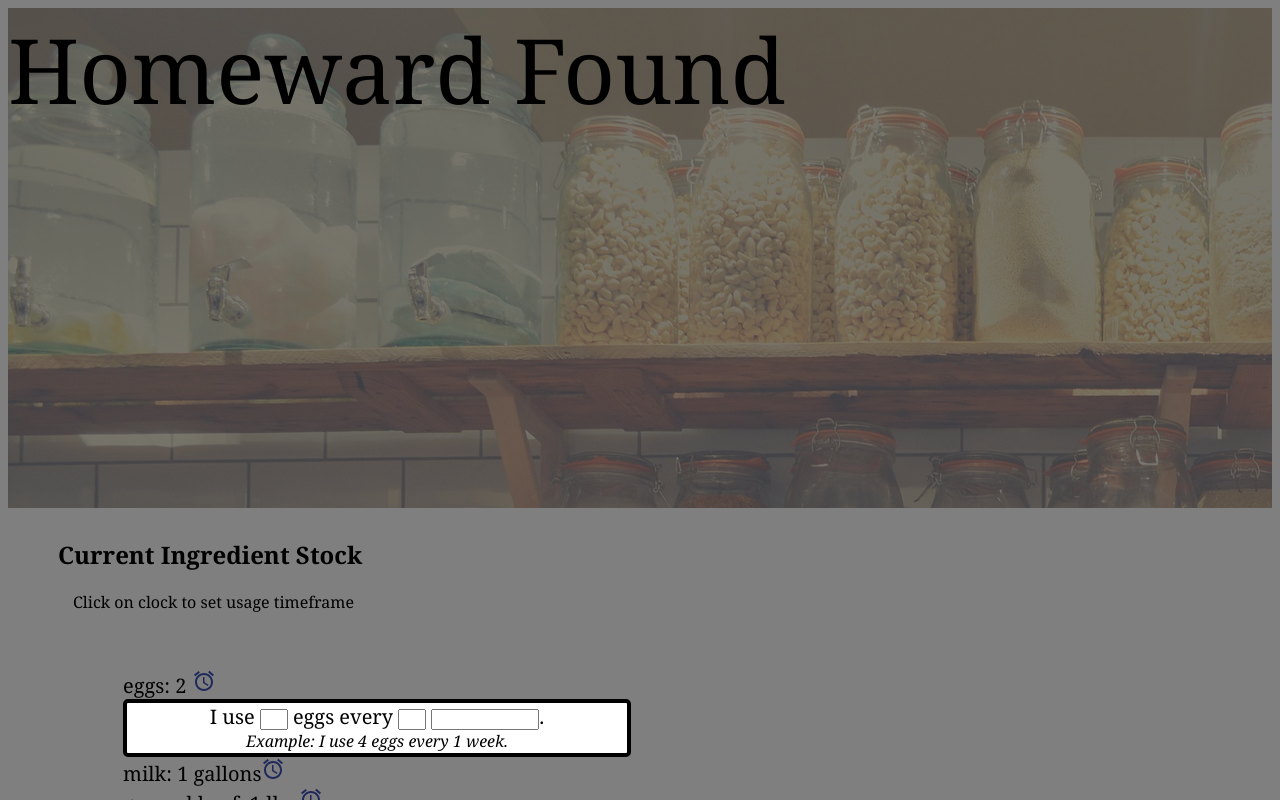
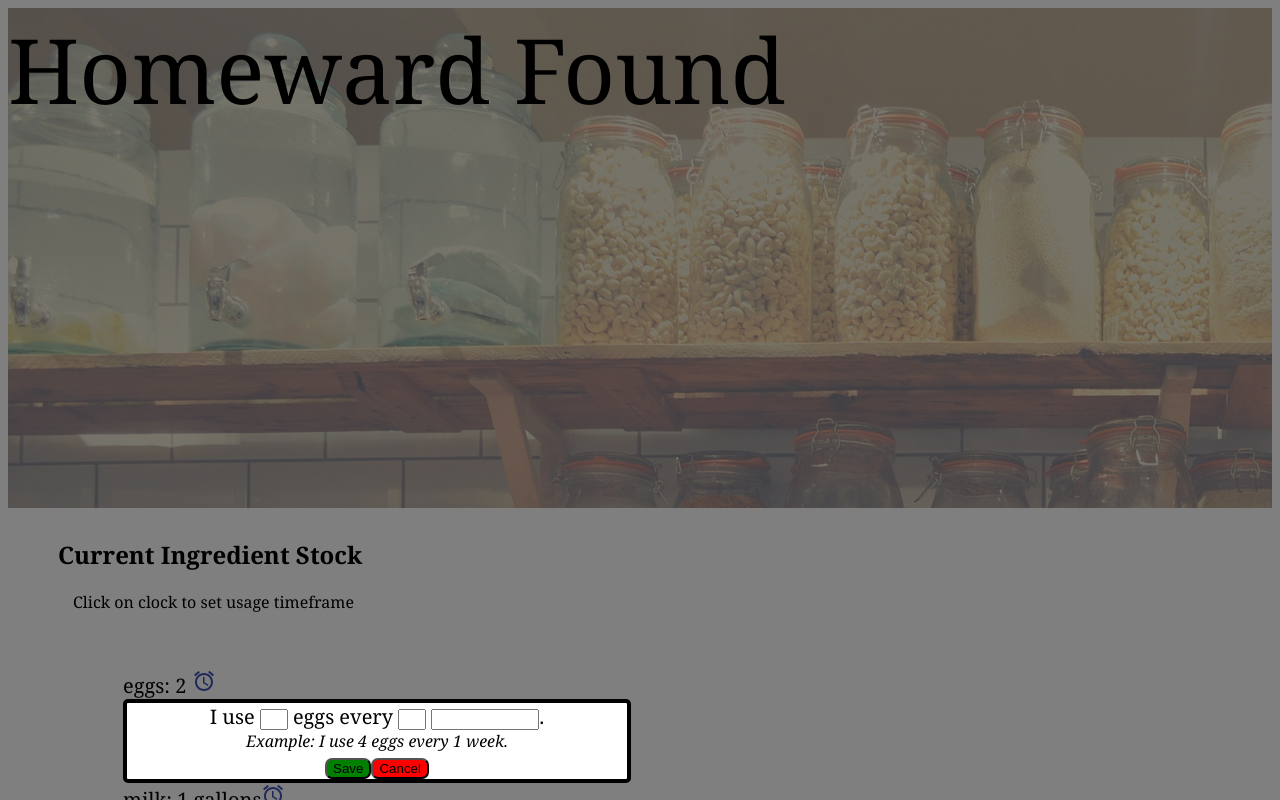
Before and after one commit to JRedmon1698/Homeward-Found, a React app: page / in a window 1280 px wide. Both pictures are taken after a click on the icon 203 px from the left and 680 px from the top of the page. Shown: the top 800 px of the page. Built offline with nearby package versions, Linux system fonts and the light colour scheme; no server answers; the HTML template or start-up script is replaced by a standard one.

Commit message:
working on ingredient use timeline logic

```diff
--- a/client/src/components/App.jsx
+++ b/client/src/components/App.jsx
@@ -55,6 +55,18 @@ function App() {
       .catch((err) => console.log(err));
   }
 
+  const updateIngredientTimeLine = (id, qual, amt) => {
+    const options = {
+      timeLine: {
+        qualifier: qual,
+        amount: amt
+      }
+    }
+    axios.patch(`/api/ingredients/${id}`, options)
+      .then((data) => console.log(data, ' saved'))
+      .catch((err) => console.log(err));
+  }
+
   // useEffect(() => {
   //   getAvailRecipes(availIngredients);
   // }, [availIngredients]);
@@ -72,7 +84,8 @@ function App() {
       <TitleWrapper>
       </TitleWrapper>
       <AvailableIngredientsWrapper>
-        <IngredientList availIngredients={availIngredients} saveNewIngredient={saveNewIngredient} />
+        <IngredientList availIngredients={availIngredients} saveNewIngredient={saveNewIngredient}
+        updateIngredientTimeLine={updateIngredientTimeLine} />
       </AvailableIngredientsWrapper>
     <AvailableRecipesWrapper>
       <AvailableRecipes availRecipes={availRecipes} getRecipeDetails={getRecipeDetails}
--- a/client/src/components/Ingredient.jsx
+++ b/client/src/components/Ingredient.jsx
@@ -3,7 +3,7 @@ import AccessAlarmsSharpIcon from '@material-ui/icons/AccessAlarmsSharp';
 import SetTimeModal from './SetTimeModal.jsx';
 import styled from 'styled-components';
 
-const Ingredient = ({ ingredient }) => {
+const Ingredient = ({ ingredient, updateIngredientTimeLine }) => {
   const [showModal, setShowModal] = useState(false);
 
     return (
@@ -15,7 +15,7 @@ const Ingredient = ({ ingredient }) => {
           }}></AccessAlarmsSharpIcon>
         </span>
         <SetTimeModal ingredient={ingredient} showModal={showModal}
-        setShowModal={setShowModal} />
+        setShowModal={setShowModal} updateIngredientTimeLine={updateIngredientTimeLine} />
         {showModal ? <PageMask /> : null}
       </div>
     )
--- a/client/src/components/IngredientList.jsx
+++ b/client/src/components/IngredientList.jsx
@@ -5,7 +5,7 @@ import Ingredient from './Ingredient.jsx';
 import shelves from '../images/emptyshelves.png';
 
 
-function IngredientList({ availIngredients, saveNewIngredient }) {
+function IngredientList({ availIngredients, saveNewIngredient, updateIngredientTimeLine }) {
   const [newIngredientName, setNewIngredientName] = useState('');
   const [newIngredientAmount, setNewIngredientAmount] = useState(null);
   const [newIngredientMeasure, setNewIngredientMeasure] = useState('');
@@ -42,7 +42,8 @@ function IngredientList({ availIngredients, saveNewIngredient }) {
       <AvailableIngredientsWrapper>
       <ul>
         {availIngredients.map((ingredient, index) => (
-          <Ingredient ingredient={ingredient} key={index} />
+          <Ingredient ingredient={ingredient} key={index}
+          updateIngredientTimeLine={updateIngredientTimeLine}/>
         ))}
       </ul>
       </AvailableIngredientsWrapper>
--- a/client/src/components/SetTimeModal.jsx
+++ b/client/src/components/SetTimeModal.jsx
@@ -1,21 +1,56 @@
-import React from 'react';
+import React, { useState } from 'react';
 import styled from 'styled-components';
 
-const SetTimeModal = ({ ingredient, showModal, setShowModal }) => {
+const SetTimeModal = ({
+  ingredient, showModal, setShowModal, updateIngredientTimeLine
+}) => {
+  const [ingredientNumber, setIngredientNumber] = useState(null);
+  const [newQualifier, setNewQualifier] = useState(null);
+  const [newAmount, setNewAmount] = useState(null);
+
+  const test = () => {
+    console.log(ingredient);
+  }
+
   if (!showModal) {
     return null;
   }
   return (
     <div>
       <Modal>
-      I use <Quantity></Quantity> {ingredient.name} every <Quantity></Quantity> <Time></Time>.
+      I use <Quantity onChange={(e) => {
+        setIngredientNumber(e.target.value);
+      }}></Quantity> {ingredient.name} {ingredient.measure} every <Quantity onChange={(e) => {
+        setNewAmount(e.target.value);
+      }}></Quantity> <Time onChange={(e) => {
+        setNewQualifier(e.target.value);
+      }}></Time>.
       <Example>
-        Example: I use 4 {ingredient.name} every 1 week.
+        Example: I use 4 {ingredient.name} {ingredient.measure} every 1 week.
         </Example>
+        <Save onClick={() => {
+          updateIngredientTimeLine(ingredient._id, newQualifier, newAmount);
+          test();
+          setShowModal(false);
+        }}>Save</Save> <Cancel onClick={() => {
+          setShowModal(false);
+        }}>Cancel</Cancel>
       </Modal>
     </div>
   );
 }
+
+const Save = styled.button`
+  border-radius: 7px;
+  background-color: green;
+  cursor: pointer;
+`;
+
+const Cancel = styled.button`
+  border-radius: 7px;
+  background-color: red;
+  cursor: pointer;
+`;
 
 const Example = styled.div`
   font-style: italic;
--- a/database/Ingredients.js
+++ b/database/Ingredients.js
@@ -5,7 +5,11 @@ const ingredientSchema = new mongoose.Schema({
   id: Number,
   name: String,
   amount: Number,
-  measure: String
+  measure: String,
+  timeLine: {
+    qualifier: String,
+    amount: Number
+  }
 });
 
 // const recipeSchema = new mongoose.Schema({
```
Also changed, not shown: 2 other files (tests, documents, lock files or other folders).
